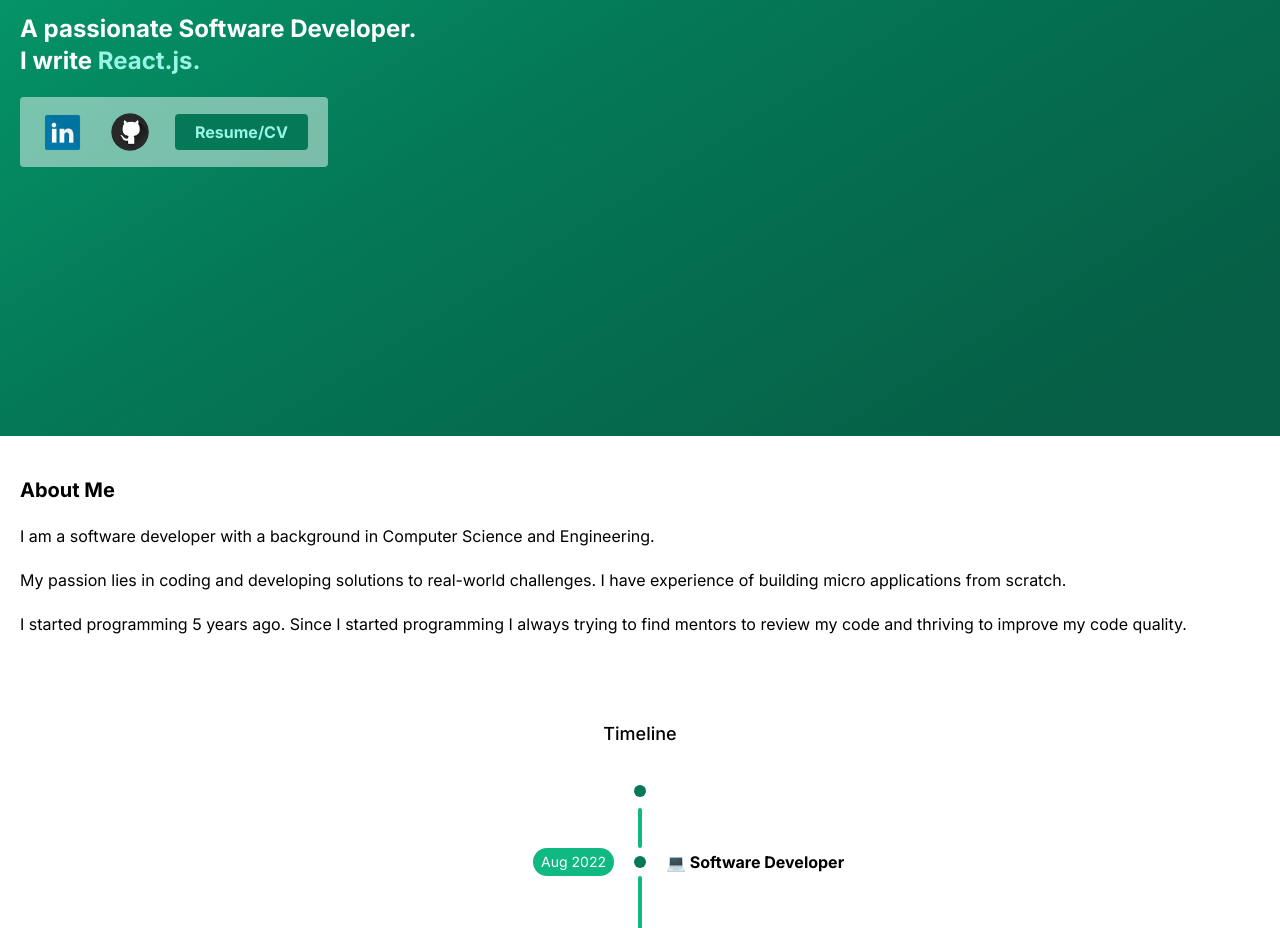
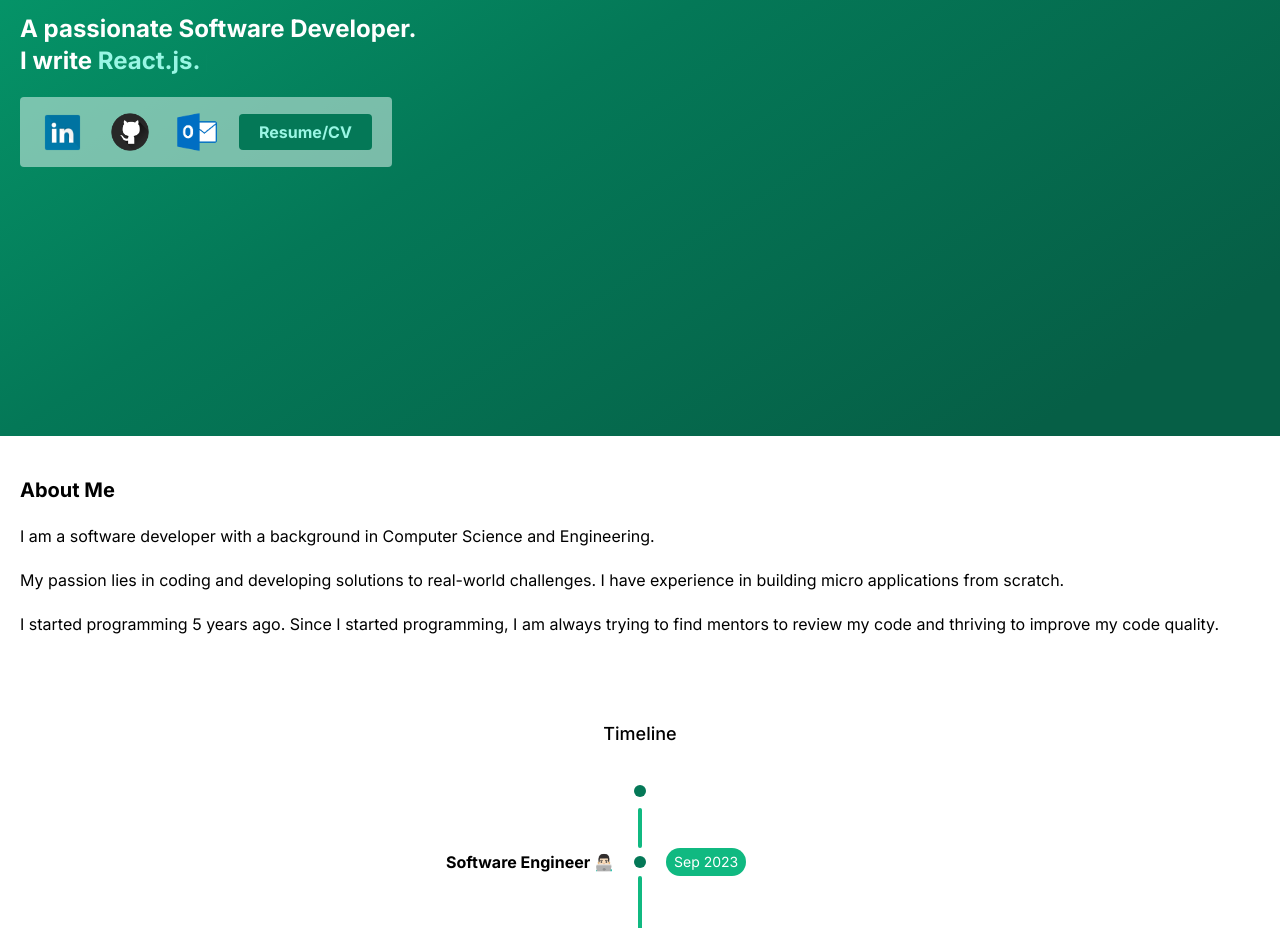
Before and after one commit to AhmadBShaik/portfolio, a Next.js app: page / in a window 1280 px wide. Shown: the part 364-1292 px from the top of the page. Built offline with nearby package versions, Linux system fonts and the light colour scheme.

Commit message:
add email in hero,update about text, timeline

```diff
--- a/components/about-me.tsx
+++ b/components/about-me.tsx
@@ -1,13 +1,14 @@
 export const AboutMe = ({
   aboutRef,
 }: {
-  aboutRef: React.MutableRefObject<HTMLElement | null>
+  aboutRef: React.MutableRefObject<HTMLElement | null>;
 }) => {
   return (
     <section
       className="w-full max-w-7xl mx-auto p-5 min-h-[calc(100vh-64px)] sm:min-h-[calc(100vh-80px)]"
       ref={aboutRef}
-      id="about">
+      id="about"
+    >
       <div className="my-5 text-xl font-bold">About Me</div>
       <div className="space-y-5">
         <p>
@@ -16,13 +17,13 @@ export const AboutMe = ({
         </p>
         <p>
           My passion lies in coding and developing solutions to real-world
-          challenges. I have experience of building micro applications from
+          challenges. I have experience in building micro applications from
           scratch.
         </p>
         <p>
           I started programming {`${new Date().getFullYear() - 2018}`} years
-          ago. Since I started programming I always trying to find mentors to
-          review my code and thriving to improve my code quality.
+          ago. Since I started programming, I am always trying to find mentors
+          to review my code and thriving to improve my code quality.
         </p>
 
         <div className="md:hidden flex flex-col text-sm pt-10">
@@ -30,15 +31,33 @@ export const AboutMe = ({
           <>
             <div className="flex">
               <div
-                className={`w-10 flex flex-col items-center mr-2.5 text-emerald-700 text-xs`}></div>
+                className={`w-10 flex flex-col items-center mr-2.5 text-emerald-700 text-xs`}
+              ></div>
               <div>
                 <div className="flex items-center">
                   <div
-                    className={`h-3 w-3 rounded-full bg-emerald-700 animate-bounce  z-10 -ml-1 mb-1`}></div>
+                    className={`h-3 w-3 rounded-full bg-emerald-700 animate-bounce  z-10 -ml-1 mb-1`}
+                  ></div>
 
                   <div className=" mx-2.5 font-bold"></div>
                 </div>
                 <div className="h-8 w-1 rounded-full bg-emerald-500 flex items-center"></div>
+              </div>
+            </div>
+          </>
+          <>
+            <div className="flex">
+              <div className="w-10 flex flex-col items-center mr-2.5 text-emerald-700 text-xs">
+                <div>Sep</div>
+                <div>2023</div>
+              </div>
+              <div>
+                <div className="flex items-center">
+                  <div className="h-3 w-3 rounded-full bg-emerald-700 z-10 -ml-1"></div>
+
+                  <div className=" mx-2.5 font-bold">👨🏻‍💻 Software Engineer</div>
+                </div>
+                <div className="h-20 w-1 rounded-full bg-emerald-500 flex items-center"></div>
               </div>
             </div>
           </>
@@ -102,16 +121,38 @@ export const AboutMe = ({
             <div className="flex w-full items-center">
               <div className="flex-1 flex justify-end rounded"></div>
               <div
-                className={`h-3 w-3 rounded-full bg-emerald-700 animate-bounce z-10`}></div>
+                className={`h-3 w-3 rounded-full bg-emerald-700 animate-bounce z-10`}
+              ></div>
               <div className="flex-1"></div>
             </div>
             <div className="flex w-full">
               <div className="flex-1"></div>
               <div
-                className={`h-10 w-1 mt-2 rounded-full  bg-emerald-500 flex items-center`}></div>
+                className={`h-10 w-1 mt-2 rounded-full  bg-emerald-500 flex items-center`}
+              ></div>
               <div className="flex-1"></div>
             </div>
           </>
+
+          <>
+            <div className="flex w-full items-center">
+              <div className="flex-1 flex justify-end rounded">
+                <div className=" mx-5 font-bold">Software Engineer 👨🏻‍💻</div>
+              </div>
+              <div className="h-3 w-3 rounded-full bg-emerald-700 z-10"></div>
+              <div className="flex-1">
+                <div className="px-2 py-1 mx-5 bg-emerald-500 text-white rounded-full text-sm w-fit">
+                  Sep 2023
+                </div>
+              </div>
+            </div>
+            <div className="flex w-full">
+              <div className="flex-1"></div>
+              <div className="h-32 w-1 rounded-full bg-emerald-500 flex items-center"></div>
+              <div className="flex-1"></div>
+            </div>
+          </>
+
           <>
             <div className="flex w-full items-center">
               <div className="flex-1 flex justify-end rounded">
@@ -167,5 +208,5 @@ export const AboutMe = ({
         </div>
       </div>
     </section>
-  )
-}
+  );
+};
--- a/components/hero.tsx
+++ b/components/hero.tsx
@@ -1,18 +1,18 @@
-import { useSectionContext } from "@/context/sectionContext"
-import { useTypewriter, Cursor } from "react-simple-typewriter"
-import Image from "next/image"
+import { useSectionContext } from "@/context/sectionContext";
+import { useTypewriter, Cursor } from "react-simple-typewriter";
+import Image from "next/image";
 
 export const Hero = ({
   homeRef,
 }: {
-  homeRef: React.MutableRefObject<HTMLElement | null>
+  homeRef: React.MutableRefObject<HTMLElement | null>;
 }) => {
-  const { sectionName } = useSectionContext()
+  const { sectionName } = useSectionContext();
 
   const [text, _] = useTypewriter({
     words: ["TypeScript.", "React.js.", "Next.js.", "Tailwind.css."],
     loop: false,
-  })
+  });
   return (
     <section
       className={`w-full h-screen -mt-16 sm:-mt-20 flex items-center ${
@@ -21,7 +21,8 @@ export const Hero = ({
           : "bg-gradient-to-br from-emerald-600 from-20% via-emerald-700 via-50% to-emerald-800 to-90%"
       }`}
       ref={homeRef}
-      id="hero">
+      id="hero"
+    >
       <div className="flex-1 max-w-7xl mx-auto">
         <div className="flex flex-col px-5 2xl:px-0">
           <div className="sm:w-1/6"></div>
@@ -48,7 +49,8 @@ export const Hero = ({
             <div className="flex items-center cursor-pointer">
               <a
                 href="https://www.linkedin.com/in/ahmadbshaik/"
-                target="_blank">
+                target="_blank"
+              >
                 <Image
                   src={"/linkedin.png"}
                   alt="LinkedIn"
@@ -58,7 +60,6 @@ export const Hero = ({
                 />
               </a>
             </div>
-            {/* <div className="flex items-center cursor-pointer"><Image src={"/gmail.png"} alt="Gmail" width={42} height={42} title="Email" /></div> */}
             <div className="flex items-center cursor-pointer">
               <a href="https://github.com/ahmadbshaik" target="_blank">
                 <Image
@@ -70,13 +71,25 @@ export const Hero = ({
                 />
               </a>
             </div>
+            <div className="flex items-center cursor-pointer">
+              <a href="mailto:ahmadbshaik@outlook.com" target="_blank">
+                <Image
+                  src={"/outlook.png"}
+                  alt="Email"
+                  width={36}
+                  height={36}
+                  title="Email"
+                />
+              </a>
+            </div>
           </div>
           <div className="mt-3.5">
             <a
               className="px-5 mt-5 rounded w-fit py-1.5 bg-teal-300 text-emerald-700 hover:bg-teal-200 cursor-pointer font-bold"
               title="Resume"
               download={true}
-              href="/Ahmad-Shaik-Resume.pdf">
+              href="/Ahmad-Shaik-Resume.pdf"
+            >
               Resume/CV
             </a>
           </div>
@@ -86,7 +99,8 @@ export const Hero = ({
             <div className="flex items-center cursor-pointer">
               <a
                 href="https://www.linkedin.com/in/ahmadbshaik/"
-                target="_blank">
+                target="_blank"
+              >
                 <Image
                   src={"/linkedin.png"}
                   alt="LinkedIn"
@@ -109,11 +123,23 @@ export const Hero = ({
               </a>
             </div>
             <div className="flex items-center cursor-pointer">
+              <a href="mailto:ahmadbshaik@outlook.com" target="_blank">
+                <Image
+                  src={"/outlook.png"}
+                  alt="GitHub"
+                  width={44}
+                  height={44}
+                  title="GitHub"
+                />
+              </a>
+            </div>
+            <div className="flex items-center cursor-pointer">
               <a
                 className="px-5 rounded w-fit py-1.5 bg-emerald-700 hover:bg-emerald-800 text-teal-200 cursor-pointer font-bold"
                 title="Resume"
                 download={true}
-                href="/Ahmad-Shaik-Resume.pdf">
+                href="/Ahmad-Shaik-Resume.pdf"
+              >
                 Resume/CV
               </a>
             </div>
@@ -121,5 +147,5 @@ export const Hero = ({
         </div>
       </div>
     </section>
-  )
-}
+  );
+};
```
Also changed, not shown: public/outlook.png (added).
